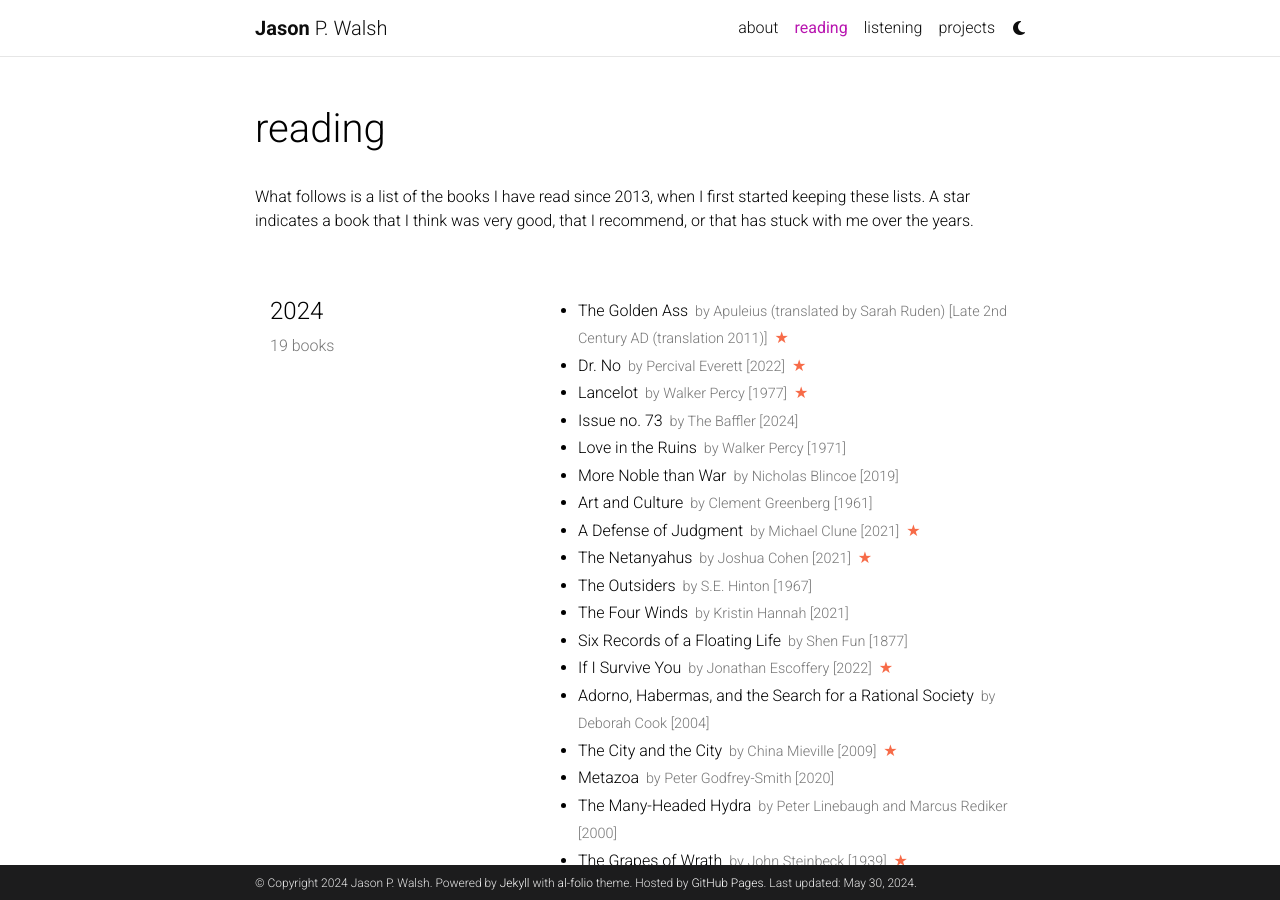
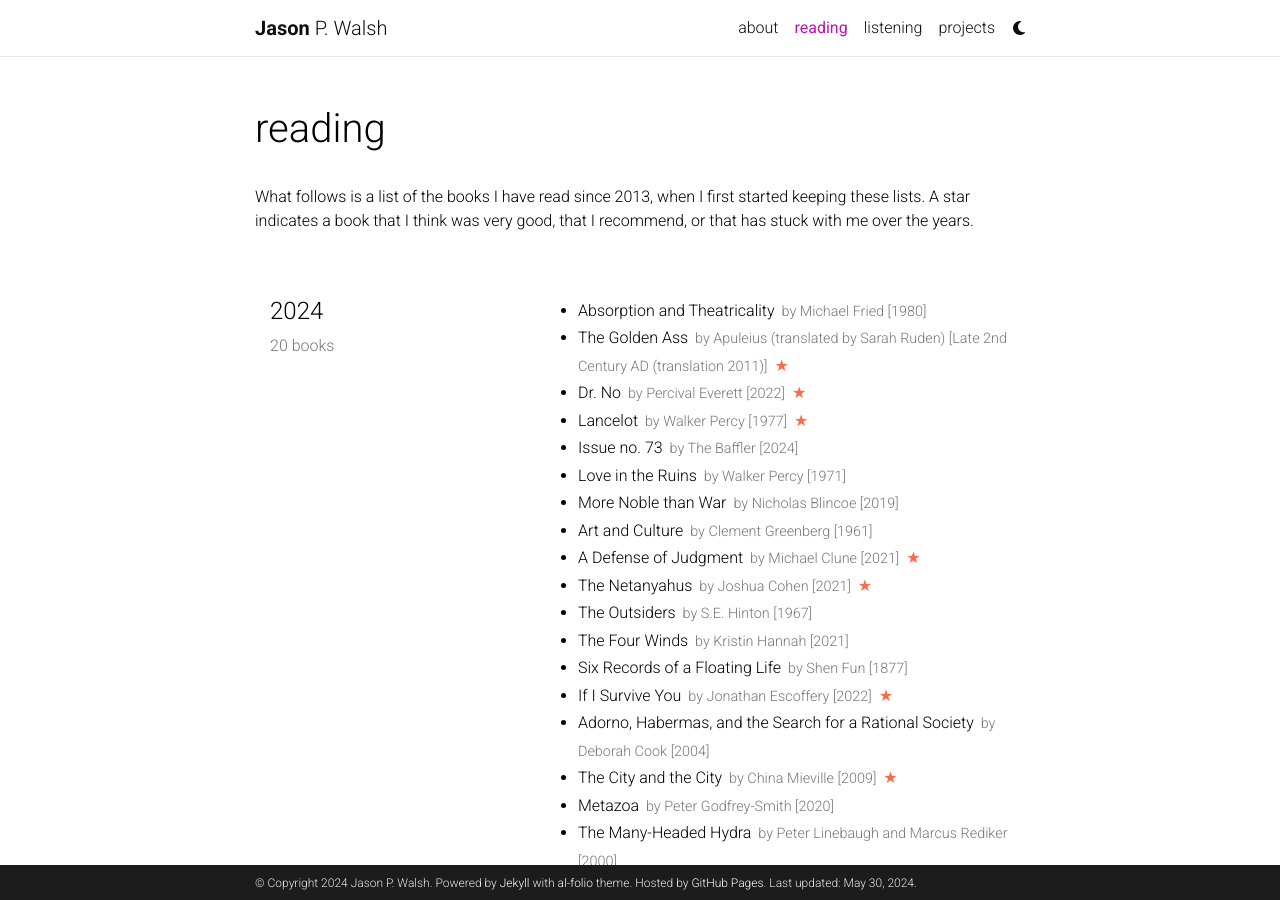
Before and after one commit to jwals23/jwals23.github.io, a Jekyll site: the page built from _pages/reading.md, in a window 1280 px wide and 900 px high. Built offline with Jekyll 4.4.1, drawn with Linux system fonts in a browser that asks for light colours; comment, search, counter and statistics services are not loaded; a style sheet for code colours, icons or effects is not loaded.

Commit message:
Adding Fried

```diff
--- a/_data/reading.yml
+++ b/_data/reading.yml
@@ -1,6 +1,10 @@
 list:
   - year: "2024"
     books:
+      - title: Absorption and Theatricality
+        author: Michael Fried
+        year: 1980
+
       - title: The Golden Ass
         author: Apuleius (translated by Sarah Ruden)
         year: Late 2nd Century AD (translation 2011)
```
